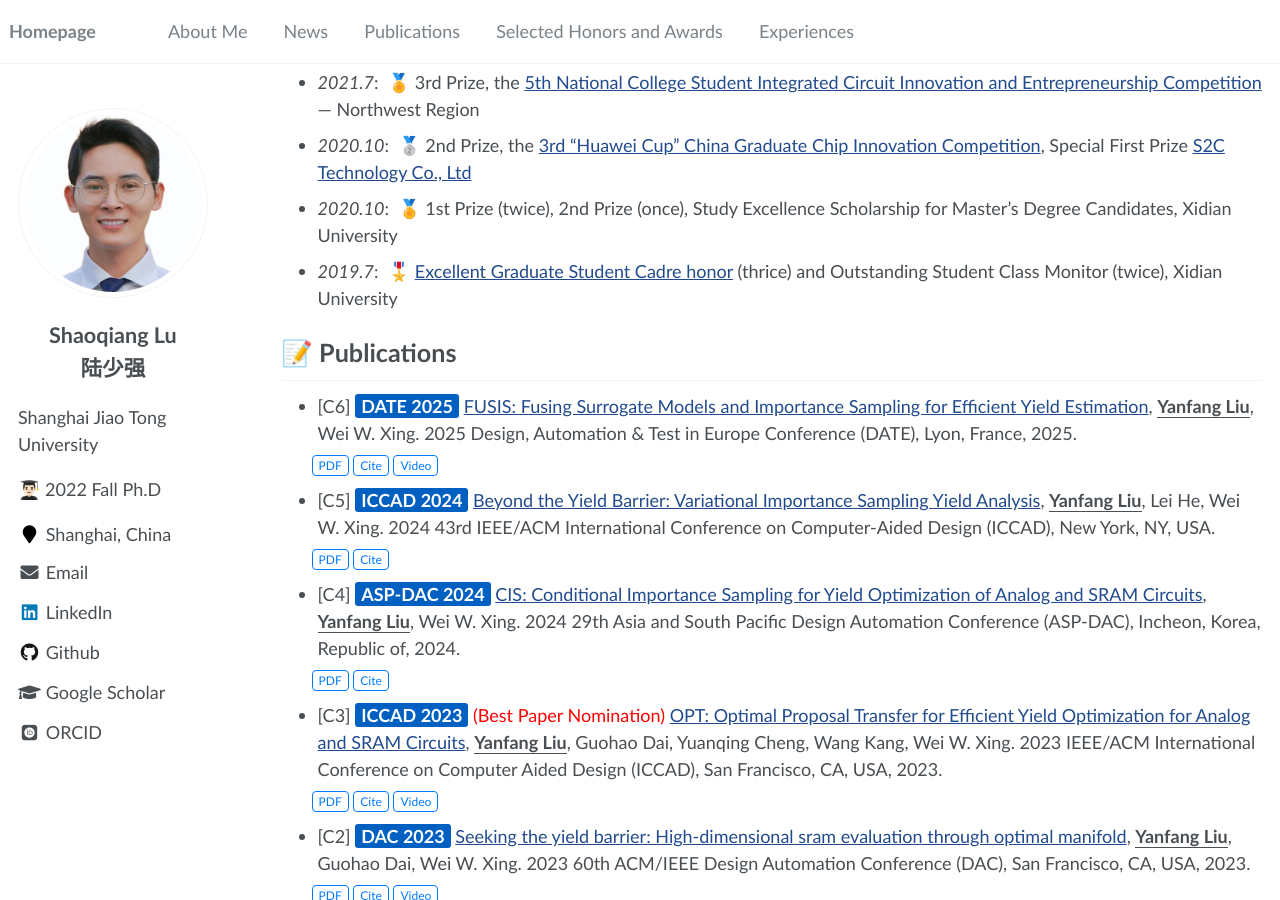
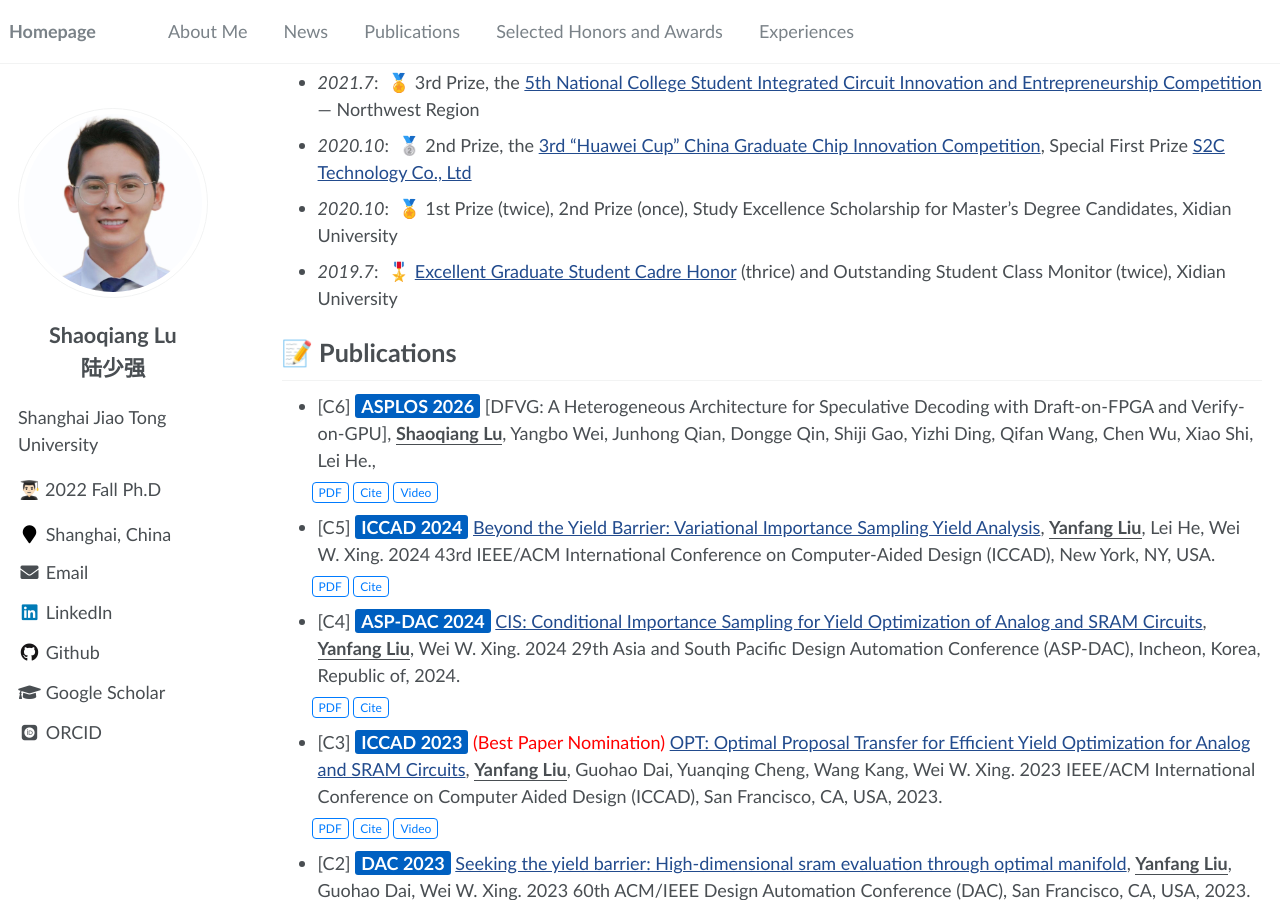
Before and after one commit to ShaoqiangLu/ShaoqangLu.github.io, a Jekyll site: the page built from _pages/about.md, in a window 1280 px wide and 900 px high, scrolled down 701 px. Built offline with Jekyll 4.4.1, drawn with Linux system fonts in a browser that asks for light colours; some web fonts are replaced.

Commit message:
Update about.md

```diff
--- a/_pages/about.md
+++ b/_pages/about.md
@@ -64,7 +64,7 @@ I have been a Ph.D. candidate at the School of Integrated Circuits, [Shanghai Ji
 - *2021.7*: &nbsp;🏅 3rd Prize, the [5th National College Student Integrated Circuit Innovation and Entrepreneurship Competition](https://mp.weixin.qq.com/s/YmRTIPAixgHDdzAKwW1xrA)— Northwest Region
 - *2020.10*: &nbsp;🥈 2nd Prize, the [3rd "Huawei Cup" China Graduate Chip Innovation Competition](https://mp.weixin.qq.com/s/AwZsIw1SNVQMaqknOuSJHg?click_id=2), Special First Prize [S2C Technology Co., Ltd](https://www.s2ceda.com/ch)
 - *2020.10*: &nbsp;🏅 1st Prize (twice), 2nd Prize (once), Study Excellence Scholarship for Master’s Degree Candidates, Xidian University
-- *2019.7*: &nbsp;🎖️ [Excellent Graduate Student Cadre honor](https://mp.weixin.qq.com/s/WkrwyTyQpA5vGbMlmOAL_Q) (thrice) and Outstanding Student Class Monitor (twice), Xidian University
+- *2019.7*: &nbsp;🎖️ [Excellent Graduate Student Cadre Honor](https://mp.weixin.qq.com/s/WkrwyTyQpA5vGbMlmOAL_Q) (thrice) and Outstanding Student Class Monitor (twice), Xidian University
 
 # 📝 Publications
 
@@ -80,7 +80,7 @@ I have been a Ph.D. candidate at the School of Integrated Circuits, [Shanghai Ji
 </div>
 </div> -->
 
-- [C6] <span style="background-color:rgb(0, 96, 193); color: #ffffff; padding: 1px 6px; border-radius: 3px; font-weight: bold;">DATE 2025</span> [FUSIS: Fusing Surrogate Models and Importance Sampling for Efficient Yield Estimation](https://ieeexplore.ieee.org/abstract/document/10993100), **<u>Yanfang Liu</u>**, Wei W. Xing. 2025 Design, Automation & Test in Europe Conference (DATE), Lyon, France, 2025.
+- [C6] <span style="background-color:rgb(0, 96, 193); color: #ffffff; padding: 1px 6px; border-radius: 3px; font-weight: bold;">ASPLOS 2026</span> [DFVG: A Heterogeneous Architecture for Speculative Decoding with Draft-on-FPGA and Verify-on-GPU], **<u>Shaoqiang Lu</u>**, Yangbo Wei, Junhong Qian, Dongge Qin, Shiji Gao, Yizhi Ding, Qifan Wang, Chen Wu, Xiao Shi, Lei He.,
 <div style="margin-top: -15px; margin-bottom: 10px; margin-left: 30px;">
   <a href="_pages/paper/DATE2025.pdf" style="text-decoration: none;">
     <button style="border: 1px solid #007BFF; color: #007BFF; background-color: white; padding: 2px 6px; border-radius: 4px; cursor: pointer; font-size: 12px;"
```
